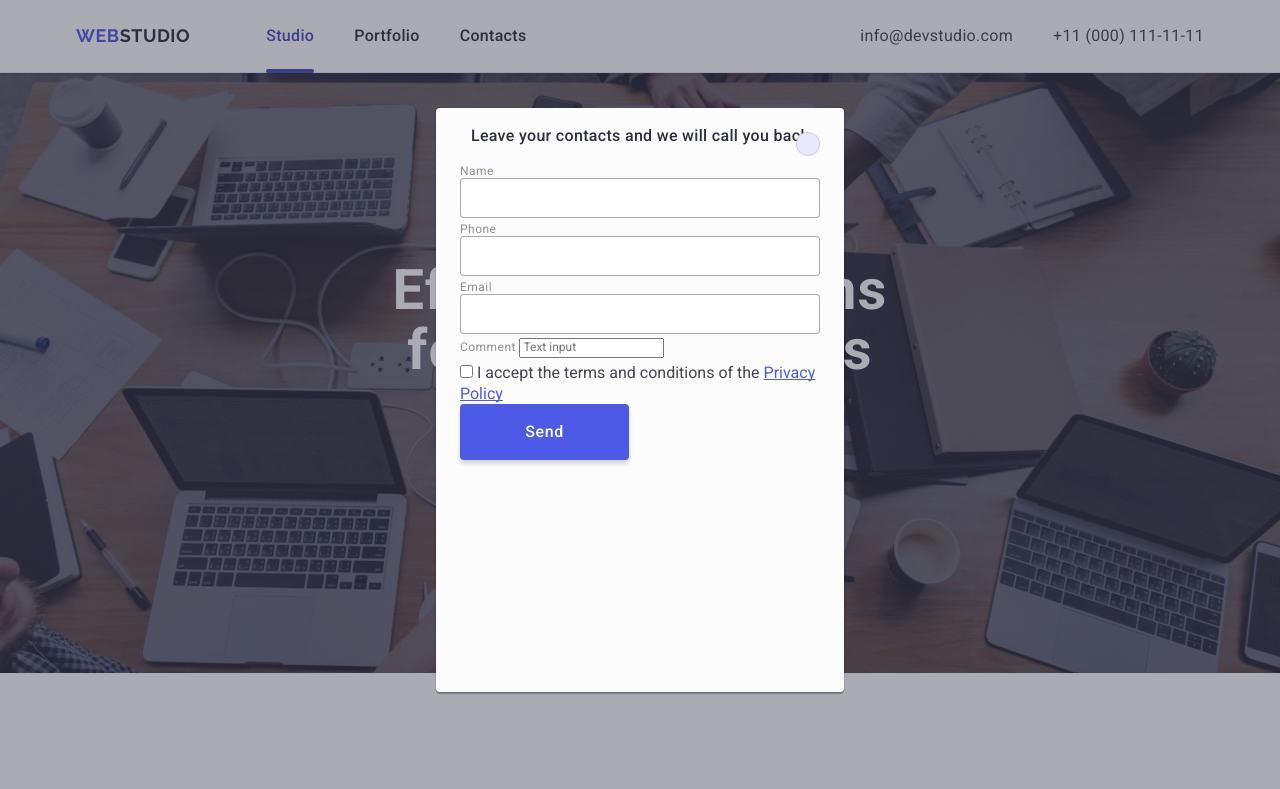
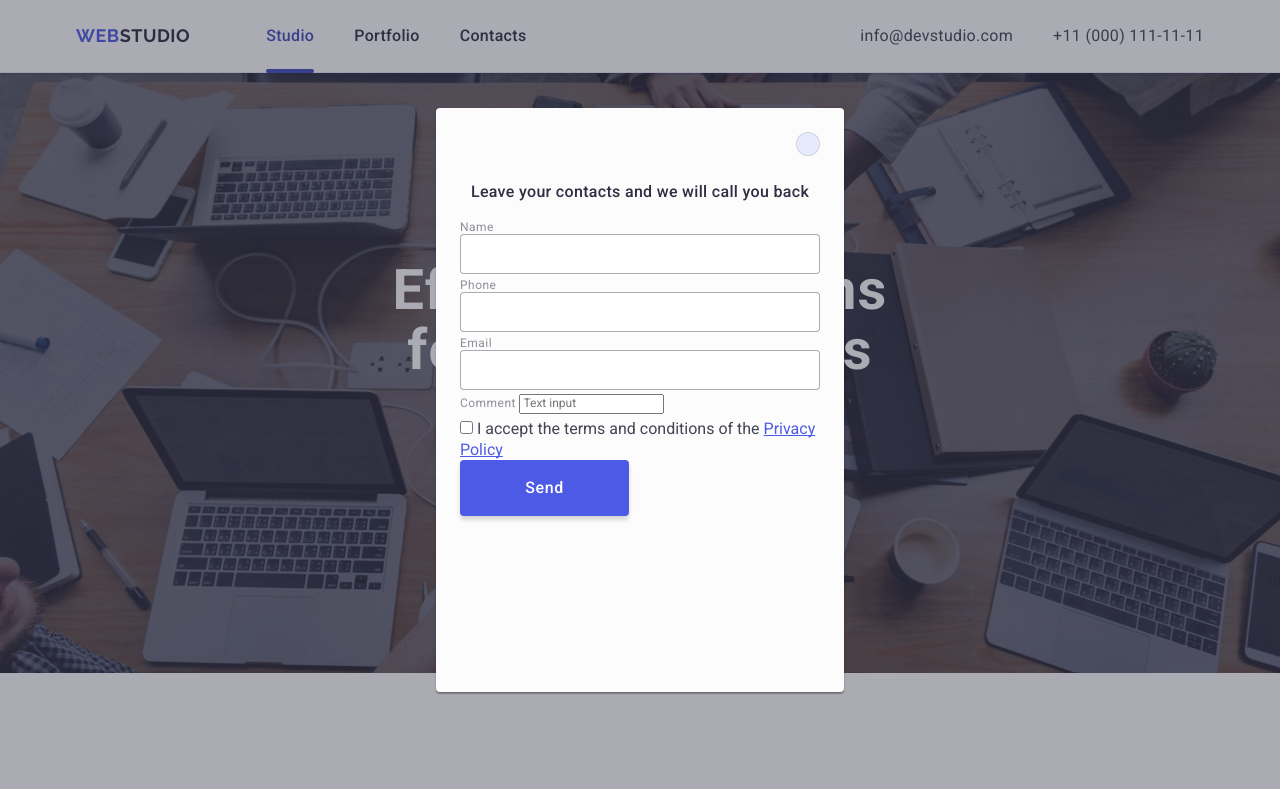
Before and after one commit to lvlrdan1s1mo/goit-markup-hw-05, a plain HTML site: page index.html in a window 1280 px wide. Shown: the top 789 px of the page. Drawn offline with nearby package versions, Linux system fonts and the light colour scheme.

Commit message:
Add files via upload

```diff
--- a/css/styles.css
+++ b/css/styles.css
@@ -593,7 +593,7 @@ border: none;
     margin-bottom: 8px;
 box-shadow: 0 1px 1px 0 rgba(0, 0, 0, 0.14), 0 1px 3px 0 rgba(0, 0, 0, 0.12), 0 2px 1px 0 rgba(0, 0, 0, 0.2);
 background: #fcfcfc;
-padding: 16px 24px 16px 24px;
+padding: 72px 24px 24px 24px;
 transform: translate(-50%, -50%);
 transition: opacity 250ms cubic-bezier(0.4, 0, 0.2, 1), visibility 250ms cubic-bezier(0.4, 0, 0.2, 1);
 transition: transform 250ms cubic-bezier(0.4, 0, 0.2, 1);
@@ -685,7 +685,7 @@ color: #4d5ae5;
 }
 .button-label-modal-svg:hover,
 .button-label-modal-svg:focus + .svg-modal{
-    fill: #ffffff
+    fill: #ffffff;
 }
 .svg-modal{
     transition: fill 250ms cubic-bezier(0.4, 0, 0.2, 1);
@@ -695,7 +695,7 @@ color: #4d5ae5;
     fill: #ffffff
 }
 .div-modal{
-    padding: 72px 24px 24px 24px;
+
 }
 .div-modal-label{
     margin-bottom: 8px;
```
